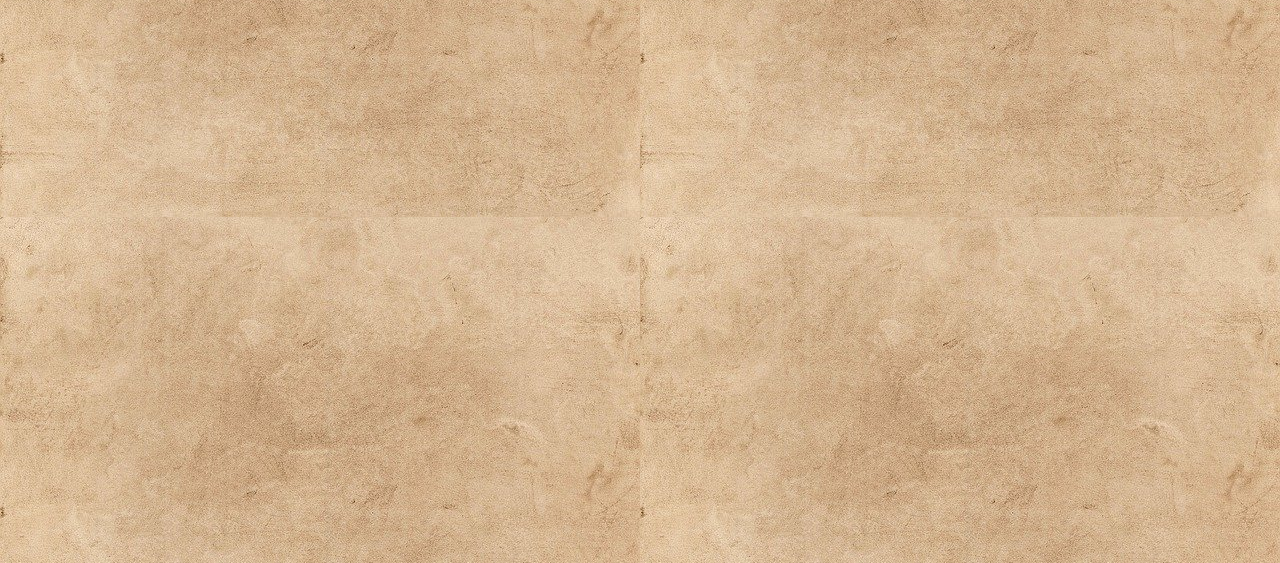
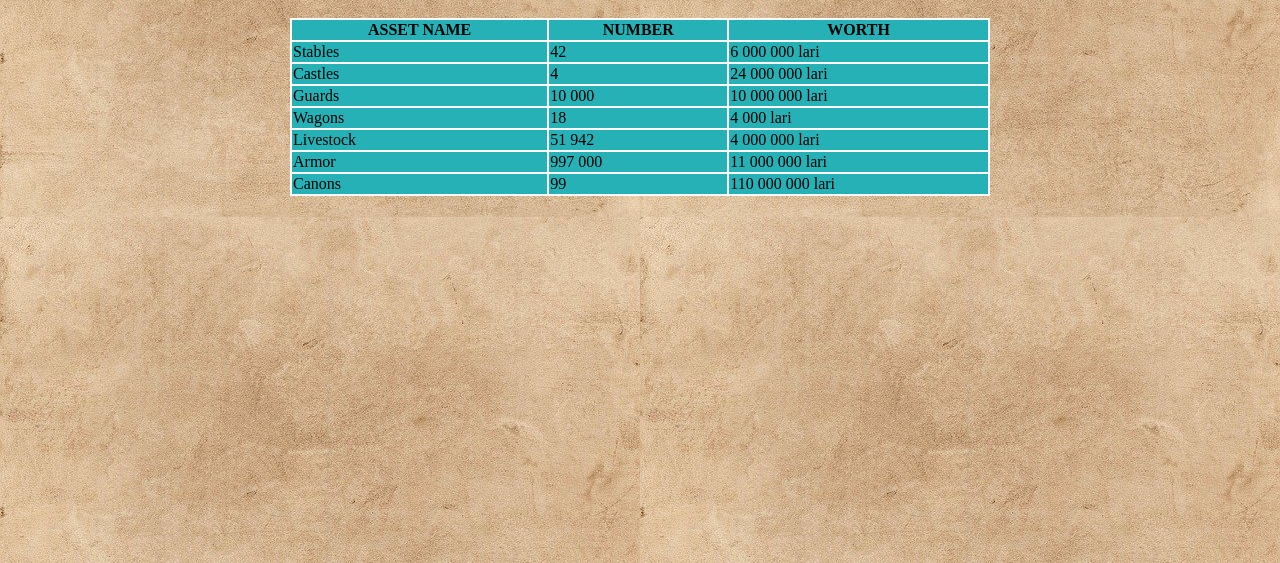
Before and after one commit to OulG/tech-challenge-wildcodeschool, a website built with Parcel: page assets.html in a window 1280 px wide. Shown: the part 237-800 px from the top of the page. Built offline with nearby package versions, Linux system fonts and the light colour scheme.

Commit message:
create assets page

```diff
--- a/assets.html
+++ b/assets.html
@@ -23,13 +23,58 @@
         </nav>
       </header>
 
-      <!-- Add this to a seperate page, e.g. assets.html
-        Kingdom's Royal Assets or Sporting Results table -->
-      <h2>
-        The Kingdom's Royal Assets / Javelin Event Results
-      </h2>
-      Asset... | Number... | Worth... Item 1...| 4... ] 6,000 Points... |
-      Player... | Family Name... 94... | Sir John. | John of Elderworth
+      <section id="assets">
+        <h1>The Kingdom's Royal Assets</h1>
+          <table>
+            <thead>
+              <tr>
+                <th>Asset Name</th>
+                <th>Number</th>
+                <th>Worth</th>
+              </tr>
+            </thead>
+            <tbody>
+              <tr>
+                <td>Stables</td>
+                <td>42</td>
+                <td>6 000 000 lari</td>
+              </tr>
+              <tr>
+                <td>Castles</td>
+                <td>4</td>
+                <td>24 000 000 lari</td>
+              </tr>
+              <tr>
+                <td>Guards</td>
+                <td>10 000</td>
+                <td>10 000 000 lari</td>
+              </tr>
+              <tr>
+                <td>Wagons</td>
+                <td>18</td>
+                <td>4 000 lari</td>
+              </tr>
+              <tr>
+                <td>Livestock</td>
+                <td>51 942</td>
+                <td>4 000 000 lari</td>
+              </tr>
+              <tr>
+                <td>Armor</td>
+                <td>997 000</td>
+                <td>11 000 000 lari</td>
+              </tr>
+              <tr>
+                <td>Canons</td>
+                <td>99</td>
+                <td>110 000 000 lari</td>
+              </tr>
+              <tr>
+                <col>
+              </tr>
+            </tbody>
+          </table>
+      </section>
    </div>
   </body>
 </html>
--- a/style.css
+++ b/style.css
@@ -1,3 +1,5 @@
+/* Body */
+
 body {
   background: url(assets/back.jpg);
   color: white;
@@ -8,6 +10,14 @@ body {
   width: 90%;
   margin: auto;
 }
+
+section h1 {
+  font-size: 40px;
+  text-shadow: 3px 3px grey;
+}
+
+
+/* header of all pages */
 
 header {
   display: flex;
@@ -45,6 +55,9 @@ a:hover {
   color: brown;
 }
 
+
+/* Index page */
+
 #topsection {
   display: flex;
   flex-direction: column;
@@ -67,10 +80,8 @@ a:hover {
   padding: 90px;
 }
 
-section h1 {
-  font-size: 40px;
-  text-shadow: 3px 3px grey;
-}
+
+/* Royal family page  */
 
 #RoyalFamily .king {
   display: flex;
@@ -90,3 +101,29 @@ section h1 {
 #RoyalFamily p {
   font-style: italic;
 }
+
+
+/* Assets page  */
+
+#assets {
+  display: flex;
+  flex-direction: column;
+  justify-content: center;
+}
+
+table {
+  border-collapse: collapse;
+  width: 700px;
+  margin: auto;
+  background-color: rgb(37, 177, 182);
+}
+
+th, td {
+  border: 2px solid white;
+  color: black;
+}
+
+th {
+   text-transform: uppercase;
+   text-align: center;
+}
```
Also changed, not shown: royal-family.html (+1 -1 lines).
